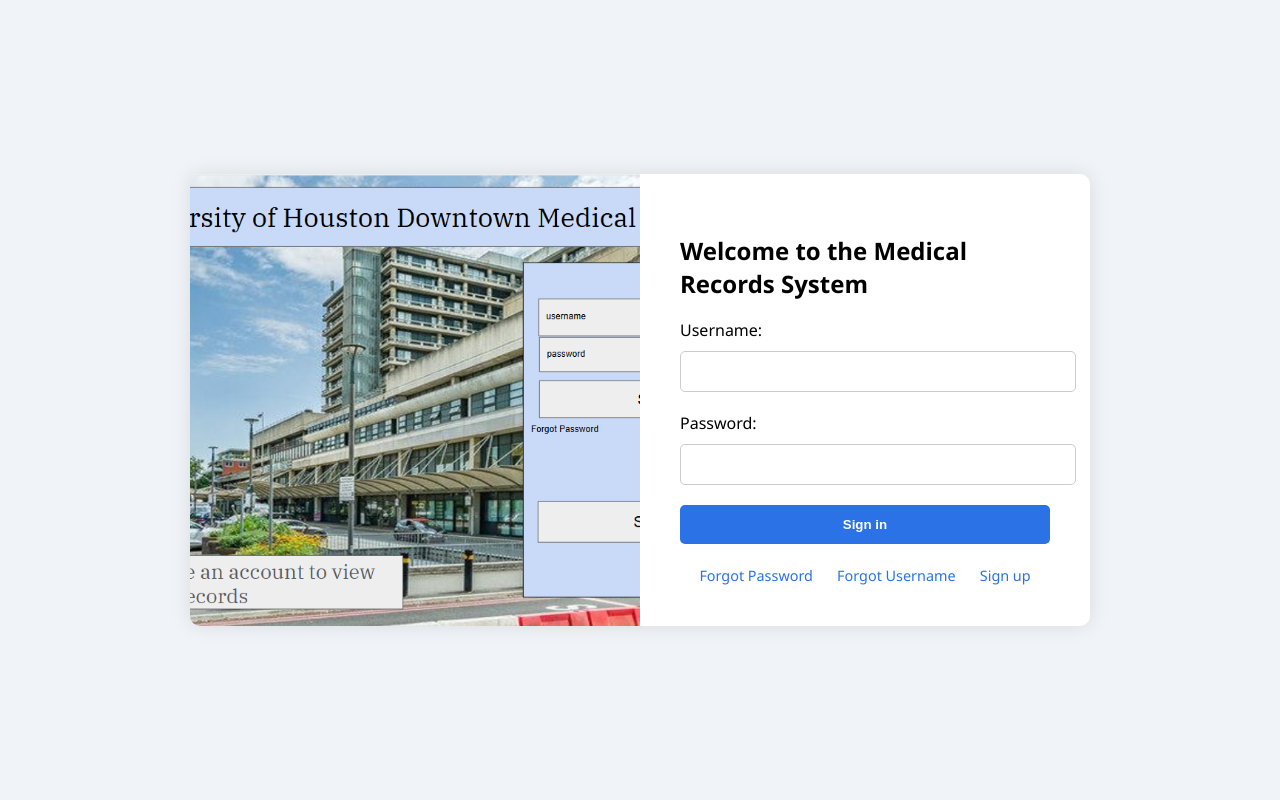
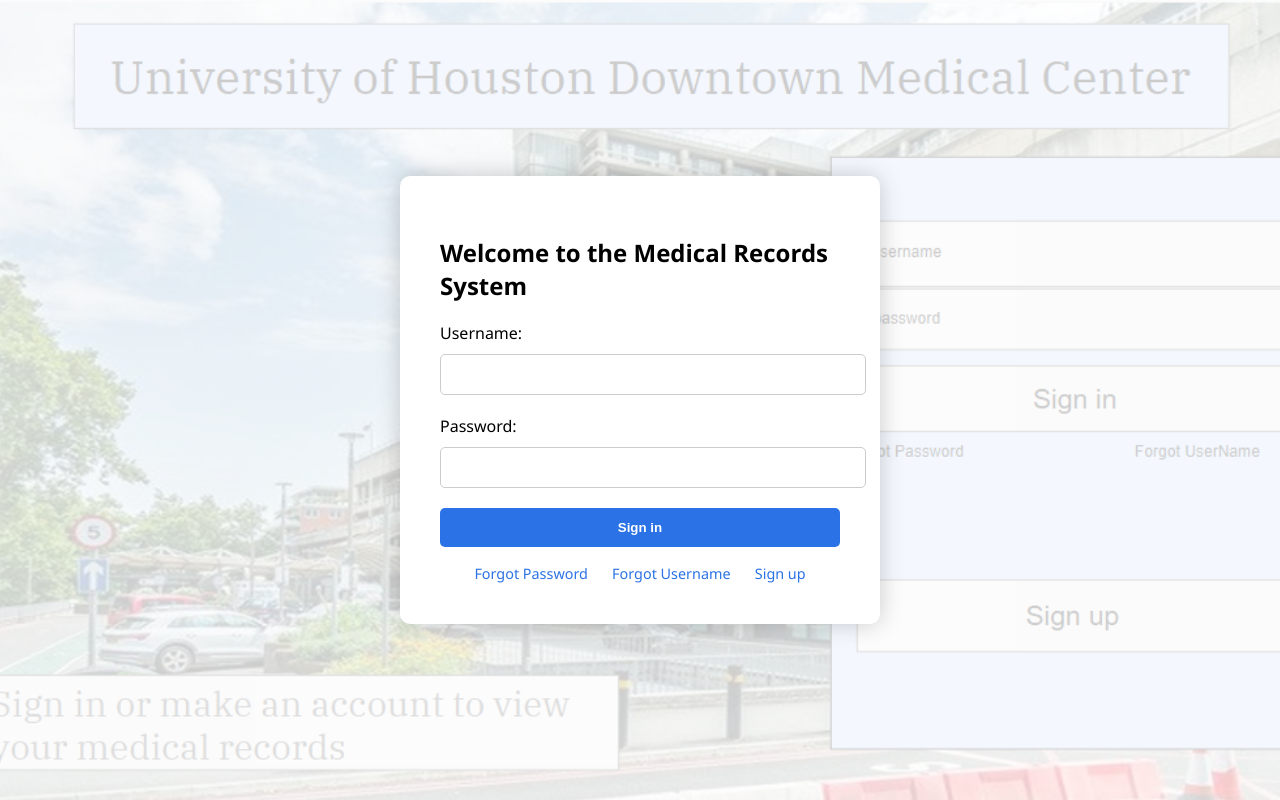
Before and after one commit to Confetti-pop/Software-engineering-project, a Flask app: page / in a window 1280 px wide. Run offline with Flask 3, Linux system fonts and the light colour scheme.

Commit message:
fixing image

```diff
--- a/Medical_web/static/style.css
+++ b/Medical_web/static/style.css
@@ -1,55 +1,46 @@
-/* Center the container on the screen */
+/* Full-page background */
 body {
     margin: 0;
     padding: 0;
     font-family: 'Segoe UI', sans-serif;
-    background-color: #f0f4f8;
+    background: url('../static/image4.png') no-repeat center center fixed;
+    background-size: cover;
+    height: 100vh;
+}
+
+/* Semi-transparent overlay for form */
+.overlay {
+    background-color: rgba(255, 255, 255, 0.8);
+    height: 100%;
     display: flex;
     justify-content: center;
     align-items: center;
-    height: 100vh;
 }
 
-/* Flex container to hold image and login form side-by-side */
-.container {
-    display: flex;
+/* Login form styling */
+.login-box {
     background-color: #ffffff;
-    box-shadow: 0 0 20px rgba(0, 0, 0, 0.1);
+    padding: 40px;
     border-radius: 10px;
-    overflow: hidden;
-    max-width: 900px;
+    box-shadow: 0 0 25px rgba(0, 0, 0, 0.2);
+    max-width: 400px;
     width: 100%;
 }
 
-/* Image styling */
-.login-image {
-    width: 50%;
-    object-fit: cover;
+/* Input and button */
+.login-box input {
+    width: 100%;
+    padding: 12px;
+    margin: 10px 0 20px;
+    border-radius: 5px;
+    border: 1px solid #ccc;
 }
 
-/* Login form box */
-.login-box {
-    width: 50%;
-    padding: 40px;
-    box-sizing: border-box;
-}
-
-/* Input fields */
-.login-box input[type="text"],
-.login-box input[type="password"] {
-    width: 100%;
-    padding: 12px;
-    margin: 10px 0 20px 0;
-    border: 1px solid #ccc;
-    border-radius: 5px;
-}
-
-/* Button */
 .login-box button {
     width: 100%;
     padding: 12px;
     background-color: #2a72e5;
-    color: white;
+    color: #fff;
     font-weight: bold;
     border: none;
     border-radius: 5px;
@@ -60,10 +51,10 @@ body {
     background-color: #1c57b5;
 }
 
-/* Links styling */
+/* Link styling */
 .login-links {
     text-align: center;
-    margin-top: 20px;
+    margin-top: 15px;
 }
 
 .login-links a {
--- a/Medical_web/templates/login.html
+++ b/Medical_web/templates/login.html
@@ -3,25 +3,28 @@
 <head>
     <meta charset="UTF-8">
     <title>Login - Medical Portal</title>
+    <!-- Link to external CSS -->
     <link rel="stylesheet" href="{{ url_for('static', filename='style.css') }}">
 </head>
 <body>
-
-    <body>
-        <div class="container">
-            <img src="{{ url_for('static', filename='image4.png') }}" alt="Login visual" class="login-image">
-
+    <!-- Overlay for background blur and form centering -->
+    <div class="overlay">
+        <!-- Login form container -->
         <div class="login-box">
             <h2>Welcome to the Medical Records System</h2>
             <form method="POST" action="{{ url_for('login') }}">
+                <!-- Username input -->
                 <label for="username">Username:</label>
                 <input type="text" id="username" name="username" required>
 
+                <!-- Password input -->
                 <label for="password">Password:</label>
                 <input type="password" id="password" name="password" required>
 
+                <!-- Sign in button -->
                 <button type="submit">Sign in</button>
 
+                <!-- Links for recovery or sign up -->
                 <div class="login-links">
                     <a href="#">Forgot Password</a>
                     <a href="#">Forgot Username</a>
@@ -31,3 +34,4 @@
         </div>
     </div>
 </body>
+</html>
```
Lines whose indentation alone changed are shown as unchanged.
